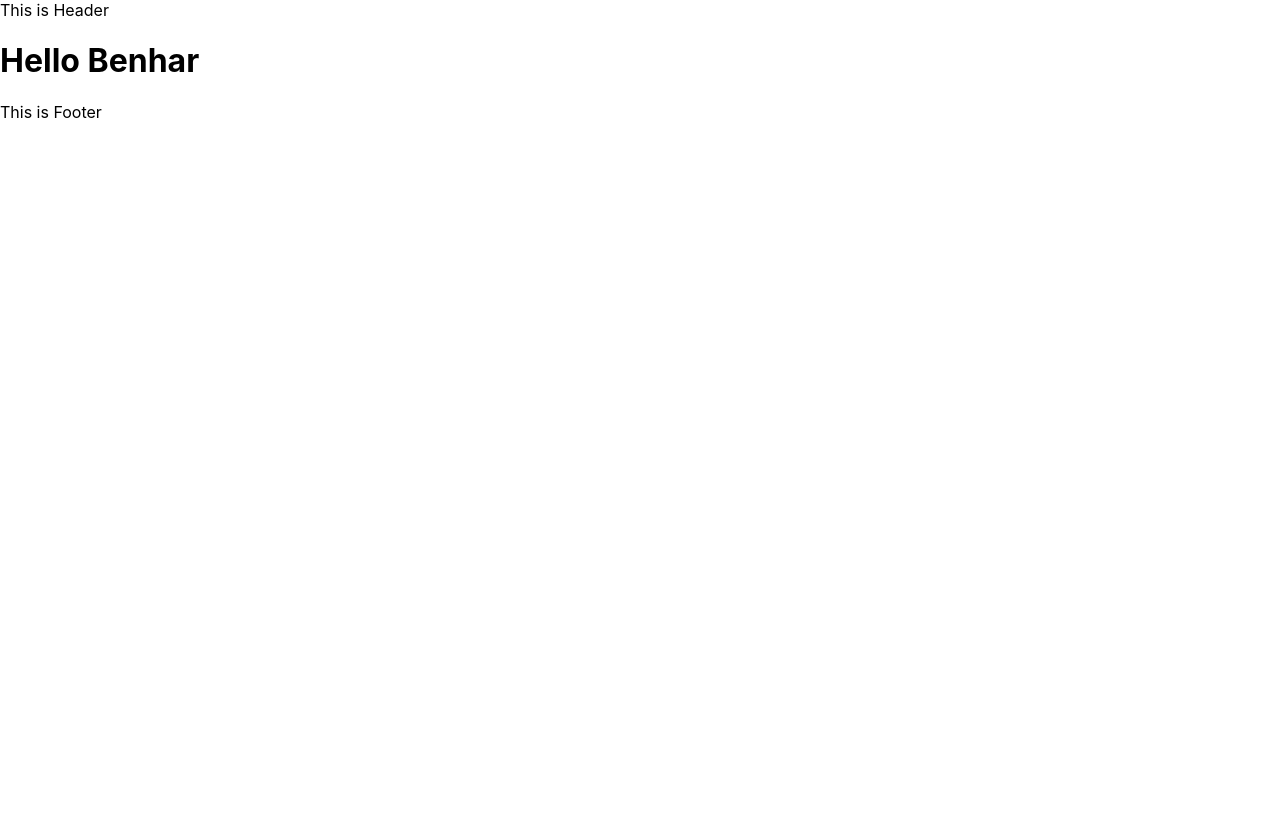
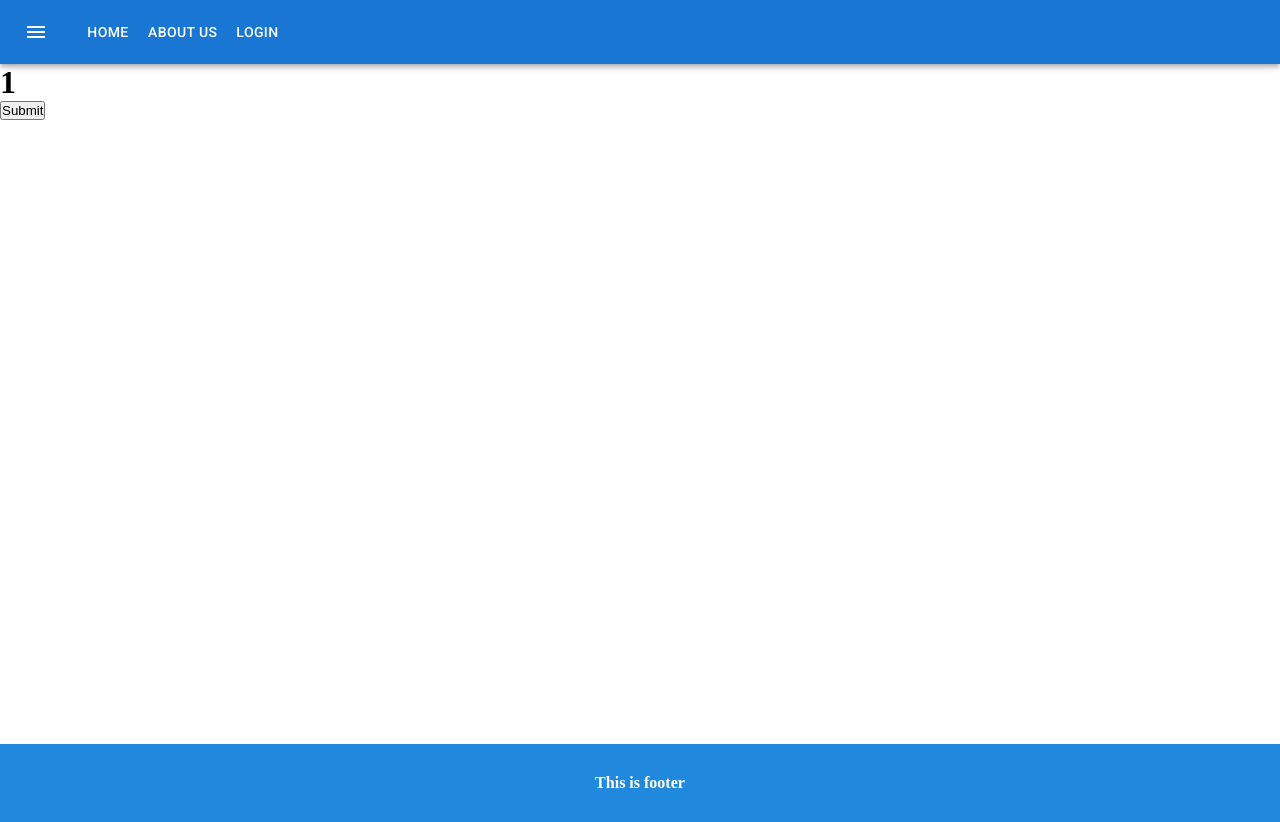
Before and after one commit to benharlucas/blm-reactjs, a React (Create React App) app: page / in a window 1280 px wide. Before the commit the page ends 800 px from the top, so only its background shows below. Built offline with nearby package versions, Linux system fonts and the light colour scheme.

Commit message:
Functional commit

```diff
--- a/package.json
+++ b/package.json
@@ -3,6 +3,10 @@
   "version": "0.1.0",
   "private": true,
   "dependencies": {
+    "@emotion/react": "^11.8.2",
+    "@emotion/styled": "^11.8.1",
+    "@mui/icons-material": "^5.5.1",
+    "@mui/material": "^5.5.3",
     "@testing-library/jest-dom": "^5.16.4",
     "@testing-library/react": "^12.1.4",
     "@testing-library/user-event": "^13.5.0",
--- a/public/index.html
+++ b/public/index.html
@@ -20,7 +20,7 @@ rel="stylesheet"
 
 
 />
-    <title>My Diary</title>
+    <title>BLM reactJs</title>
   </head>
   <body>
     <noscript>You need to enable JavaScript to run this app.</noscript>
--- a/src/App.js
+++ b/src/App.js
@@ -1,14 +1,19 @@
-import logo from './logo.svg';
+import {useState} from 'react'
 import './App.css';
 import Header from './components/Header'
 import Footer from './components/Footer'
 
 function App() {
+   const [num, setNum] = useState(1)
   return (
     <>
     <Header/>
    <main>
-    <h1> Hello Benhar</h1>
+
+    <h1>{num}</h1>
+    <button onClick={() => setNum(currentNum => currentNum + 1)}
+          >Submit</button>
+
     </main>
     <Footer />
     </>
--- a/src/components/Footer.js
+++ b/src/components/Footer.js
@@ -1,10 +1,21 @@
 import React from 'react'
+import './footer.css'
 
 const Footer = () => {
+//      const myFooter = {
+//          color: 'white',
+//          backgroundColor: '	#1E90FF',
+//          padding: 'px',
+//      };
+
+
+
   return (
-    <footer>
-        This is Footer
+
+        <footer className = "myfooter">
+            <p> <b>This is footer</b></p>
         </footer>
+
   )
 }
 
--- a/src/components/Header.js
+++ b/src/components/Header.js
@@ -1,10 +1,42 @@
-import React from 'react'
+import * as React from 'react';
+import AppBar from '@mui/material/AppBar';
+import Box from '@mui/material/Box';
+import Toolbar from '@mui/material/Toolbar';
+import Typography from '@mui/material/Typography';
+import Button from '@mui/material/Button';
+import IconButton from '@mui/material/IconButton';
+import MenuIcon from '@mui/icons-material/Menu';
+import { ClassNames } from '@emotion/react';
 
 const Header = () => {
-  return (
-    <header>
-This is Header
-</header>
+
+      const home = 'Home'
+      const aboutUs= 'About Us'
+
+      return (
+        <Box sx={{ flexGrow: 1 }}>
+          <AppBar position="static">
+            <Toolbar>
+              <IconButton
+                size="large"
+                edge="start"
+                color="inherit"
+                aria-label="menu"
+                sx={{ mr: 2 }}
+              >
+                <MenuIcon />
+              </IconButton>
+              <Typography variant="h6" className={ClassNames.title}>
+
+                <Button color="inherit">Home</Button>
+              <Button color="inherit">About Us</Button>
+
+              </Typography>
+              <Button color="inherit">Login</Button>
+            </Toolbar>
+          </AppBar>
+        </Box>
+
   )
 }
 
--- /dev/null
+++ b/src/components/footer.css
@@ -0,0 +1,7 @@
+.myfooter {
+   background-color: rgb(33, 137, 221);
+   color: white;
+   padding: 30px;
+   text-align: center;
+   font-size: 50;
+}
--- a/src/index.css
+++ b/src/index.css
@@ -1,13 +1,9 @@
-body {
+*, html {
   margin: 0;
-  font-family: -apple-system, BlinkMacSystemFont, 'Segoe UI', 'Roboto', 'Oxygen',
-    'Ubuntu', 'Cantarell', 'Fira Sans', 'Droid Sans', 'Helvetica Neue',
-    sans-serif;
-  -webkit-font-smoothing: antialiased;
-  -moz-osx-font-smoothing: grayscale;
+  padding: 0;
 }
 
-code {
-  font-family: source-code-pro, Menlo, Monaco, Consolas, 'Courier New',
-    monospace;
+main {
+  min-height: 85vh;
+
 }
```
Also changed, not shown: 1 other file (tests, documents, lock files or other folders).
